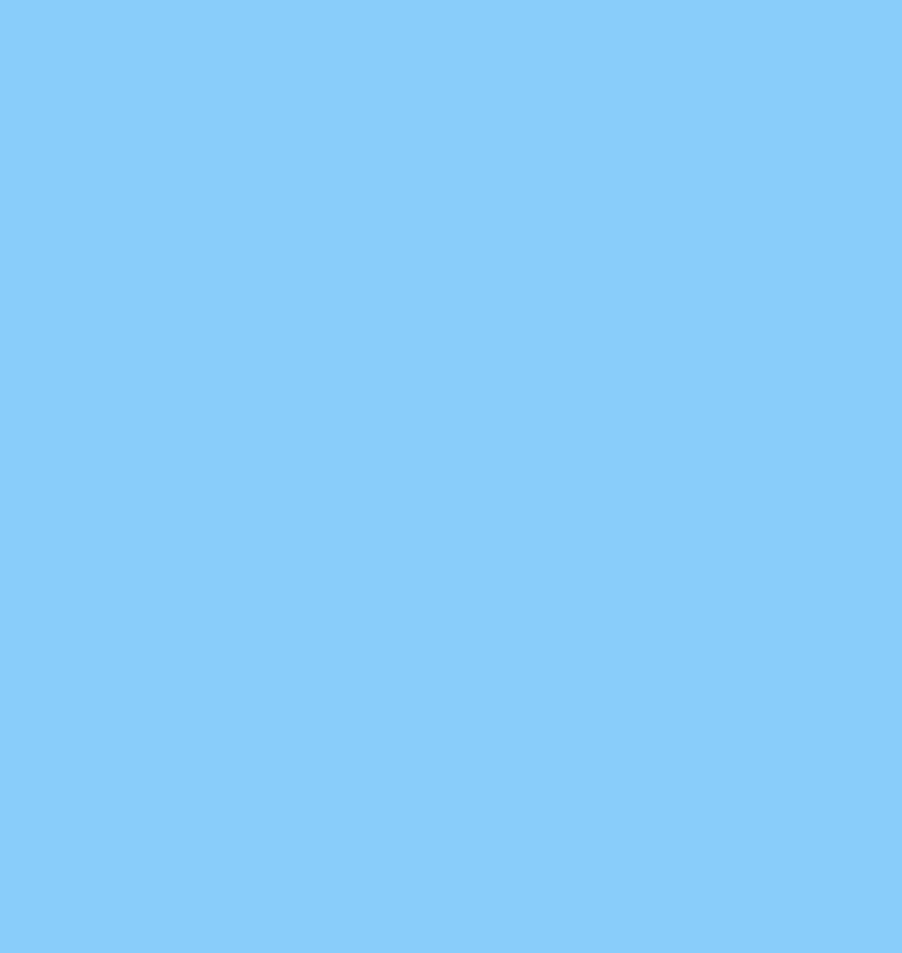
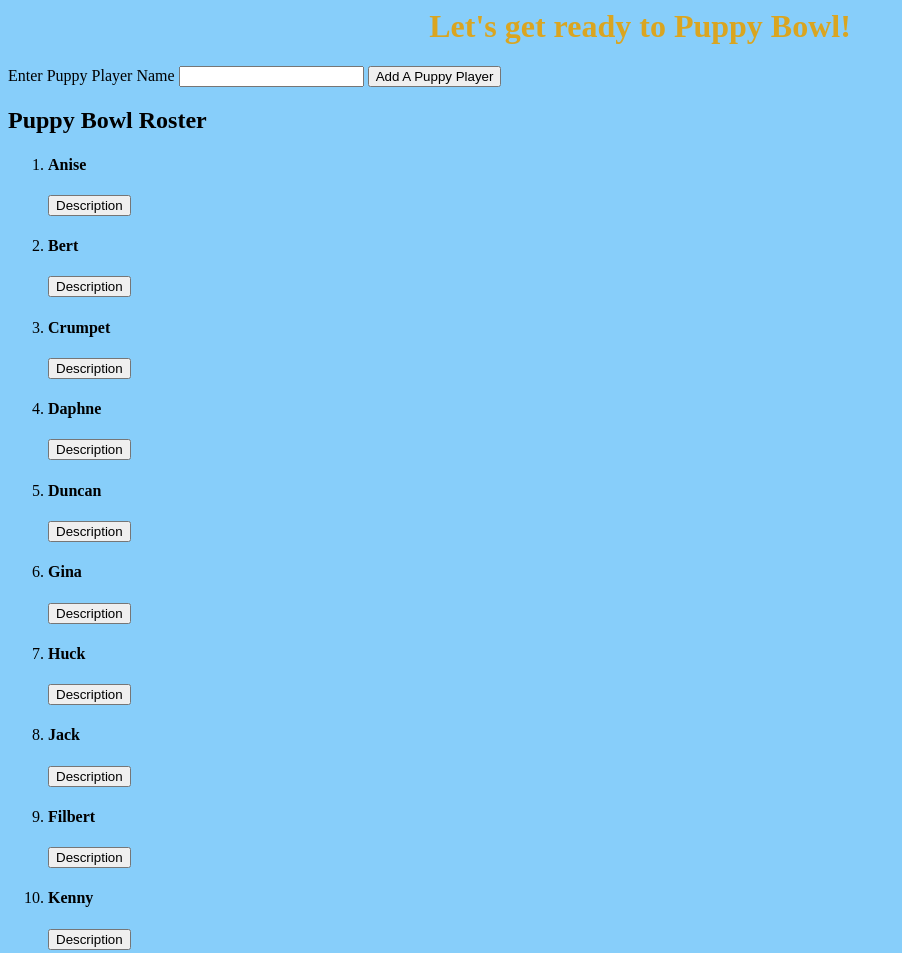
Before and after one commit to LenaDurant/puppy-bowl, a plain HTML site: page index.html in a window 1280 px wide. Shown: the whole page, without its empty margins (0-902 px from the left). Before the commit the page ends 800 px from the top, so only its background shows below. Drawn offline with Linux system fonts and the light colour scheme.

Commit message:
html page code finished

```diff
--- a/index.html
+++ b/index.html
@@ -2,13 +2,51 @@
     <head>
         <title>Puppy Bowl</title>
         <link rel="stylesheet" href="./index.css">
+        <link href="">
         <script src="./index.js" defer></script>
     </head>
 
     <body>
       <body style="background-color: lightskyblue;">
+        <h1>Let's get ready to Puppy Bowl!</h1>
+        <form>
+          <label>Enter Puppy Player Name</label>
+          <input/>
+          <button>Add A Puppy Player</button>
+        </form>
         <main>
+         <h2>Puppy Bowl Roster </h2>
+         <ol>
+          <li><h4>Anise</h4></li>
+          <a href="./index-description.html"><button>Description</button></a>
 
+          <li><h4>Bert</h4></li>
+          <a href="./index-description.html"><button>Description</button></a>
+
+          <li><h4>Crumpet</h4></li>
+          <a href="./index-description.html"><button>Description</button></a>
+
+          <li><h4>Daphne</h4></li>
+          <a href="./index-description.html"><button>Description</button></a>
+
+          <li><h4>Duncan</h4></li>
+          <a href="./index-description.html"><button>Description</button></a>
+
+          <li><h4>Gina</h4></li>
+          <a href="./index-description.html"><button>Description</button></a>
+
+          <li><h4>Huck</h4></li>
+          <a href="./index-description.html"><button>Description</button></a>
+
+          <li><h4>Jack</h4></li>
+          <a href="./index-description.html"><button>Description</button></a>
+
+          <li><h4>Filbert</h4></li>
+          <a href="./index-description.html"><button>Description</button></a>
+
+          <li><h4>Kenny</h4></li>
+          <a href="./index-description.html"><button>Description</button></a>
+         </ol>
         </main>
     </body>
 </html>
--- a/index.js
+++ b/index.js
@@ -0,0 +1,42 @@
+// grab the form
+const form = document.querySelector(`form`);
+
+//when the form is submitted we need an event listener
+form.addEventListener (`submit`,  async (event) => {
+    event.preventDefault();
+
+    //grab the input
+ const input = document.querySelector(`input`);
+
+ //get the value from the input
+ const puppyName = input.value;
+
+ //call the api with value "https://fsa-puppy-bowl.herokuapp.com/api/2406-ftb-et-web-ft/players"
+ const response = await fetch(`https://fsa-puppy-bowl.herokuapp.com/api/2406-ftb-et-web-ft/players`);
+ const puppyData = await response.json();
+ console.log(puppyData);
+
+ //create a new list item
+ const puppyLI = document.createElement(`li`);
+
+ //put party info in the list item
+puppyLI.innterhtml = `
+ <h4>${puppyData.name}</h4
+
+`
+//grab the ul
+const ol = document.querySelector(`ol`);
+console.log(ol);
+
+})
+
+
+
+
+
+
+
+
+
+
+//attach the list to the ol
```
Also changed, not shown: index-description.html (added, +19 -0 lines).
